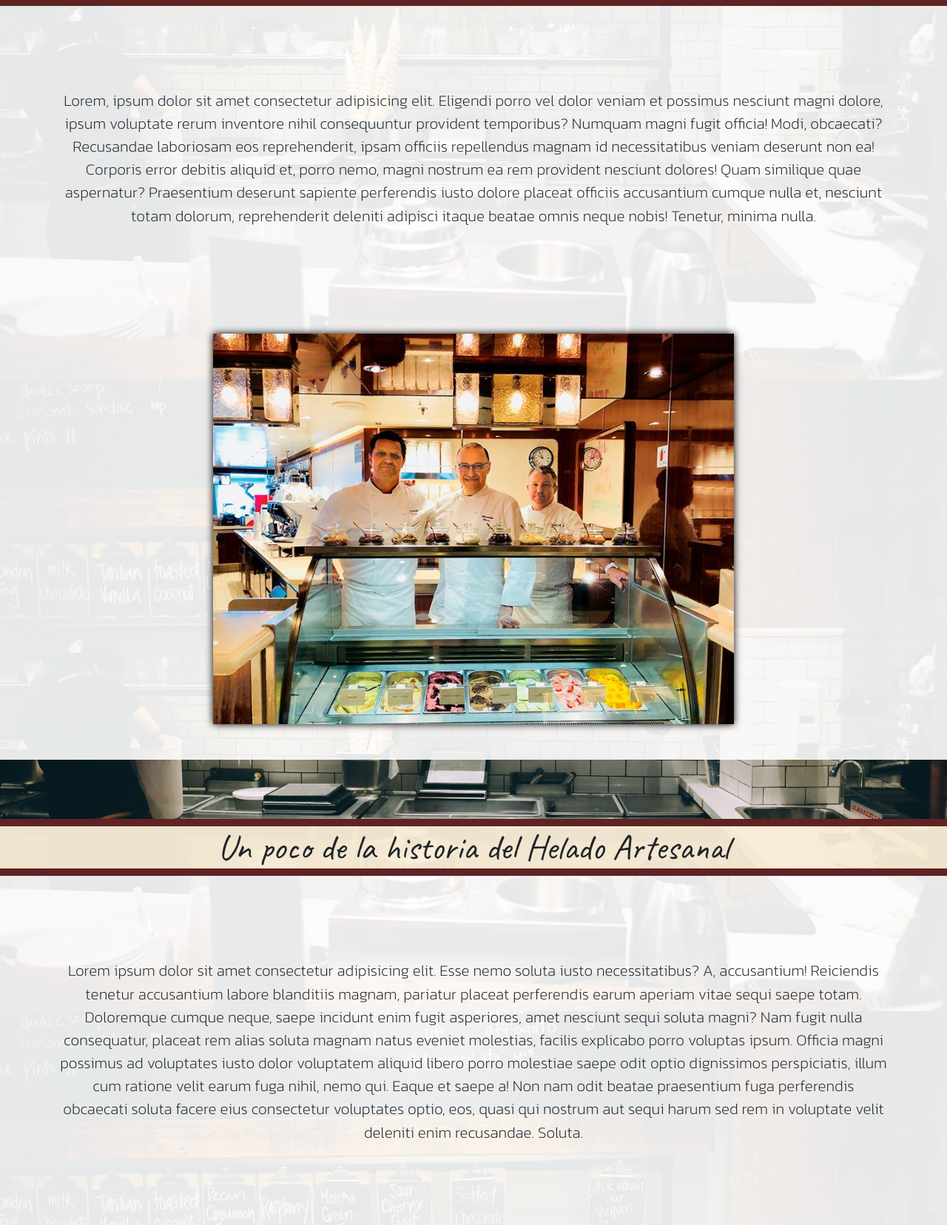
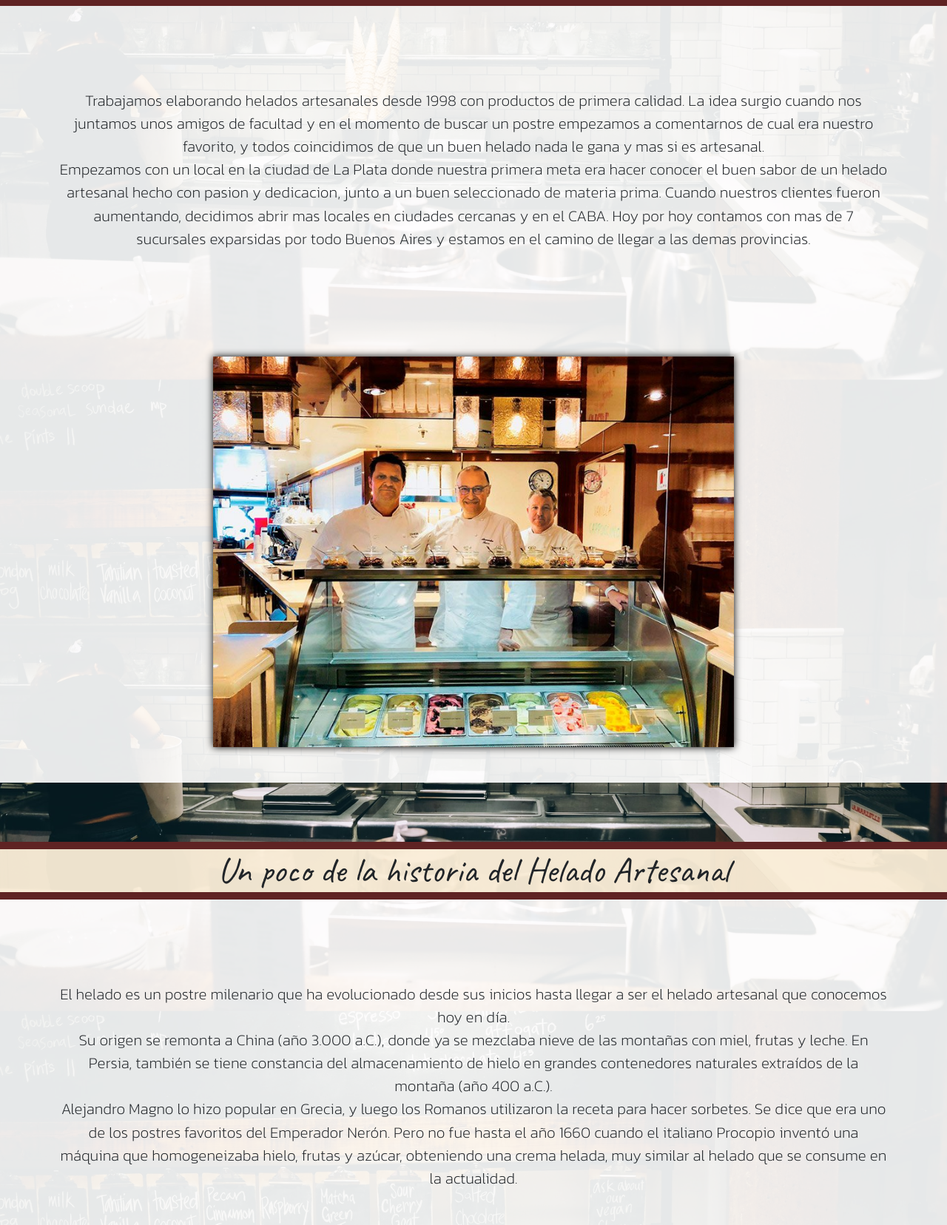
Before and after one commit to patoborda/sitiowebHeladeria, a website: page vistas/nuestra_historia.html in a window 1280 px wide. Shown: the part 340-1996 px from the top of the page at 74% size. Drawn offline with nearby package versions, Linux system fonts and the light colour scheme.

Commit message:
Agregando SEO

```diff
--- a/sass/parciales/_footer.scss
+++ b/sass/parciales/_footer.scss
@@ -21,9 +21,7 @@
 
     }
     &__links {
-        display: flex;
-        flex-direction: row;
-        justify-content: center;
+        @include flex-row-center;
         list-style: none;
         padding: 0;
     }
--- a/sass/parciales/_mixin.scss
+++ b/sass/parciales/_mixin.scss
@@ -8,29 +8,34 @@
     width: 100%;
     display: flex;
     flex-direction: column;
+    flex-wrap: wrap;
 }
 @mixin flex-row-spacebtw {
     width: 100%;
     display: flex;
     flex-direction: row;
+    flex-wrap: wrap;
     justify-content: space-between;
 }
 @mixin flex-col-spacebtw {
     width: 100%;
     display: flex;
     flex-direction: column;
+    flex-wrap: wrap;
     justify-content: space-between;
 }
 @mixin flex-row-spacearo {
     width: 100%;
     display: flex;
     flex-direction: row;
+    flex-wrap: wrap;
     justify-content: space-around;
 }
 @mixin flex-col-spacearo {
     width: 100%;
     display: flex;
     flex-direction: column;
+    flex-wrap: wrap;
     justify-content: space-around;
 }
 
@@ -38,6 +43,7 @@
     width: 100%;
     display: flex;
     flex-direction: column;
+    flex-wrap: wrap;
     justify-content: space-evenly;
 }
 
@@ -45,6 +51,7 @@
     width: 100%;
     display: flex;
     flex-direction: row;
+    flex-wrap: wrap;
     justify-content: space-evenly;
 }
 
@@ -52,12 +59,14 @@
     width: 100%;
     display: flex;
     flex-direction: column;
+    flex-wrap: wrap;
     justify-content: center;
 }
 @mixin flex-row-center {
     width: 100%;
     display: flex;
     flex-direction: row;
+    flex-wrap: wrap;
     justify-content: center;
 }
 
--- a/vistas/nuestra_historia.html
+++ b/vistas/nuestra_historia.html
@@ -4,6 +4,9 @@
         <meta charset="UTF-8">
         <meta http-equiv="X-UA-Compatible" content="IE=edge">
         <meta name="viewport" content="width=device-width, initial-scale=1.0">
+        <!-- SEO -->
+        <meta name="description" content="Trabajamos elaborando helados artesanales desde 1998 con productos de primera calidad...">
+        <meta name="keywords"  content="helado, historia, artesanal, productos, calidad, elaboracion">
         <link rel="icon" href="../assets/icono.png">
         <!-- link google fonts -->
         <link rel="preconnect" href="https://fonts.googleapis.com">
@@ -17,7 +20,7 @@
         <link href="https://cdn.jsdelivr.net/npm/bootstrap@5.2.0-beta1/dist/css/bootstrap.min.css" rel="stylesheet" integrity="sha384-0evHe/X+R7YkIZDRvuzKMRqM+OrBnVFBL6DOitfPri4tjfHxaWutUpFmBp4vmVor" crossorigin="anonymous">
         <!-- Nuestro css -->
         <link rel="stylesheet" href="../css/estilos.css">
-        <title>HeLar</title>
+        <title>HeLar - Nosotros</title>
     </head>
     <body class="body_historia">
            <!-- Comienzo de División con Header -->
@@ -72,9 +75,9 @@
                     <h1>Nuestra Historia</h1>
                 </div>
                 <div class="historia_main__txt">
-                    <p>Lorem, ipsum dolor sit amet consectetur adipisicing elit. Eligendi porro vel dolor veniam et possimus nesciunt magni dolore, ipsum voluptate rerum inventore nihil consequuntur provident temporibus? Numquam magni fugit officia!
-                     Modi, obcaecati? Recusandae laboriosam eos reprehenderit, ipsam officiis repellendus magnam id necessitatibus veniam deserunt non ea! Corporis error debitis aliquid et, porro nemo, magni nostrum ea rem provident nesciunt dolores!
-                    Quam similique quae aspernatur? Praesentium deserunt sapiente perferendis iusto dolore placeat officiis accusantium cumque nulla et, nesciunt totam dolorum, reprehenderit deleniti adipisci itaque beatae omnis neque nobis! Tenetur, minima nulla.
+                    <p>
+                      Trabajamos elaborando helados artesanales desde 1998 con productos de primera calidad. La idea surgio cuando nos juntamos unos amigos de facultad y en el momento de buscar un postre empezamos a comentarnos de cual era nuestro favorito, y todos coincidimos de que un buen helado nada le gana y mas si es artesanal. <br>
+                      Empezamos con un local en la ciudad de La Plata donde nuestra primera meta era hacer conocer el buen sabor de un helado artesanal hecho con pasion y dedicacion, junto a un buen seleccionado de materia prima. Cuando nuestros clientes fueron aumentando, decidimos abrir mas locales en ciudades cercanas y en el CABA. Hoy por hoy contamos con mas de 7 sucursales exparsidas por todo Buenos Aires y estamos en el camino de llegar a las demas provincias.
                     </p>
                 </div>
                 <div class="historia_main__img">
@@ -87,10 +90,12 @@
             data-aos-anchor-placement="top-bottom" data-aos-once="true">
                     <h2 class="historia_seccion__titulo">Un poco de la historia del Helado Artesanal</h2>
                        <p class="historia_seccion__txt">
-                           Lorem ipsum dolor sit amet consectetur adipisicing elit. Esse nemo soluta iusto necessitatibus? A, accusantium! Reiciendis tenetur accusantium labore blanditiis magnam, pariatur placeat perferendis earum aperiam vitae sequi saepe totam.
-                           Doloremque cumque neque, saepe incidunt enim fugit asperiores, amet nesciunt sequi soluta magni? Nam fugit nulla consequatur, placeat rem alias soluta magnam natus eveniet molestias, facilis explicabo porro voluptas ipsum.
-                           Officia magni possimus ad voluptates iusto dolor voluptatem aliquid libero porro molestiae saepe odit optio dignissimos perspiciatis, illum cum ratione velit earum fuga nihil, nemo qui. Eaque et saepe a!
-                           Non nam odit beatae praesentium fuga perferendis obcaecati soluta facere eius consectetur voluptates optio, eos, quasi qui nostrum aut sequi harum sed rem in voluptate velit deleniti enim recusandae. Soluta.
+                        El helado es un postre milenario que ha evolucionado desde sus inicios hasta llegar a ser el helado artesanal que conocemos hoy en día.
+                        <br>
+                        Su origen se remonta a China (año 3.000 a.C.), donde ya se mezclaba nieve de las montañas con miel, frutas y leche. En Persia, también se tiene constancia del almacenamiento de hielo en grandes contenedores naturales extraídos de la montaña (año 400 a.C.).
+                        <br>
+                        Alejandro Magno lo hizo popular en Grecia, y luego los Romanos utilizaron la receta para hacer sorbetes. Se dice que era uno de los postres favoritos del Emperador Nerón.
+                        Pero no fue hasta el año 1660 cuando  el italiano Procopio inventó una máquina que homogeneizaba hielo, frutas y azúcar, obteniendo una crema helada, muy similar al helado que se consume en la actualidad.
                        </p>
                 <div class="historia_seccion__img">
                     <img src="../assets/helado_nosotros4.png" alt="historia helado">
```
Also changed, not shown: index.html (+6 -4 lines), vistas/contactos.html (+4 -1 lines), vistas/galeria.html (+4 -1 lines), vistas/sabores.html (+4 -1 lines), css/estilos.css.
